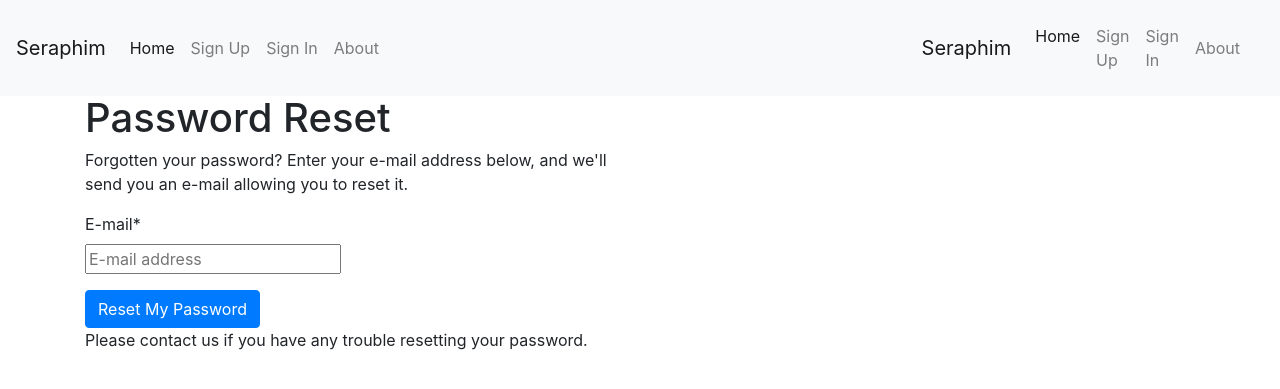
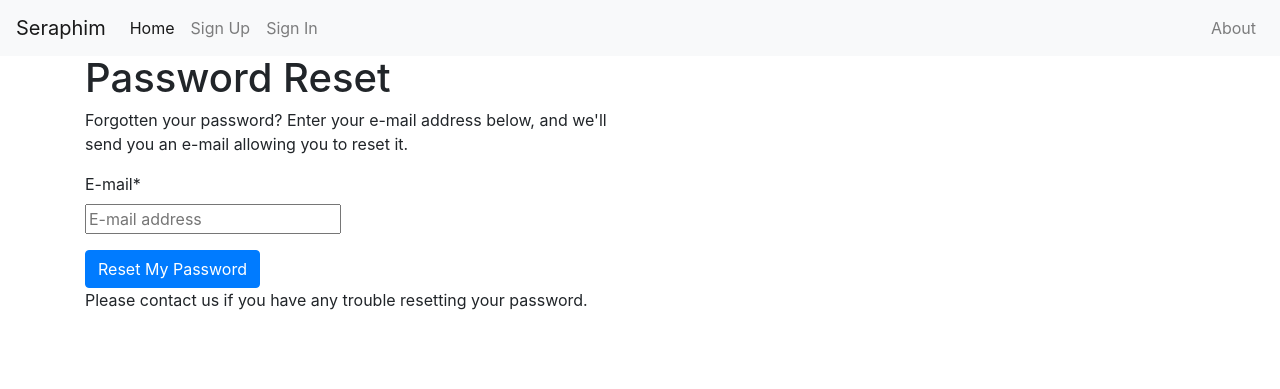
Before and after one commit to malaclypse2/seraphim, a Django app: page /accounts/password/reset/ in a window 1280 px wide. Shown: the top 389 px of the page. Run offline with Django 3.2, Linux system fonts and the light colour scheme; some libraries are stand-ins or nearby versions.

Commit message:
fixing navbar

```diff
--- a/seraphim/templates/base.html
+++ b/seraphim/templates/base.html
@@ -34,52 +34,6 @@
           <span class="navbar-toggler-icon"></span>
         </button>
         <a class="navbar-brand" href="{% url 'home' %}">Seraphim</a>
-
-        <div class="collapse navbar-collapse" id="navbarSupportedContent">
-          <ul class="navbar-nav mr-auto">
-            <li class="nav-item active">
-              <a class="nav-link" href="{% url 'home' %}">Home <span class="sr-only">(current)</span></a>
-            </li>
-            {% if request.user.is_authenticated %}
-              <li class="nav-item dropdown">
-                <a class="nav-link dropdown-toggle" href="#" id="navbardrop" data-toggle="dropdown"> Manage </a>
-                <div class="dropdown-menu">
-                  <a class="dropdown-item" href="#">Characters</a>
-                  <a class="dropdown-item" href="#">Parties</a>
-                </div>
-              </li>
-              <li class="nav-item">
-                <a class="nav-link" href="#">Track Combat</a>
-              </li>
-              <li class="nav-item">
-                {# URL provided by django-allauth/account/urls.py #}
-                <a class="nav-link" href="{% url 'users:detail' request.user.username  %}">{% trans "My Profile" %}</a>
-              </li>
-              <li class="nav-item">
-                {# URL provided by django-allauth/account/urls.py #}
-                <a class="nav-link" href="{% url 'account_logout' %}">{% trans "Sign Out" %}</a>
-              </li>
-            {% else %}
-              <li class="nav-item">
-                {# URL provided by django-allauth/account/urls.py #}
-                <a id="sign-up-link" class="nav-link" href="{% url 'account_signup' %}">{% trans "Sign Up" %}</a>
-              </li>
-              <li class="nav-item">
-                {# URL provided by django-allauth/account/urls.py #}
-                <a id="log-in-link" class="nav-link" href="{% url 'account_login' %}">{% trans "Sign In" %}</a>
-              </li>
-            {% endif %}
-            <li class="nav-item">
-              <a class="nav-link" href="{% url 'about' %}">About</a>
-            </li>
-          </ul>
-        </div>
-      <nav class="navbar navbar-expand-md navbar-light bg-light">
-        <button class="navbar-toggler navbar-toggler-right" type="button" data-toggle="collapse" data-target="#navbarSupportedContent" aria-controls="navbarSupportedContent" aria-expanded="false" aria-label="Toggle navigation">
-          <span class="navbar-toggler-icon"></span>
-        </button>
-        <a class="navbar-brand" href="{% url 'home' %}">Seraphim</a>
-
         <div class="collapse navbar-collapse" id="navbarSupportedContent">
           <ul class="navbar-nav mr-auto">
             <li class="nav-item active">
@@ -115,11 +69,13 @@
               </li>
             {% endif %}
           </ul>
+
           <ul class="navbar-nav">
             <li class="nav-item">
               <a class="nav-link" href="{% url 'about' %}">About</a>
             </li>
           </ul>
+
         </div>
       </nav>
     </div>
```
